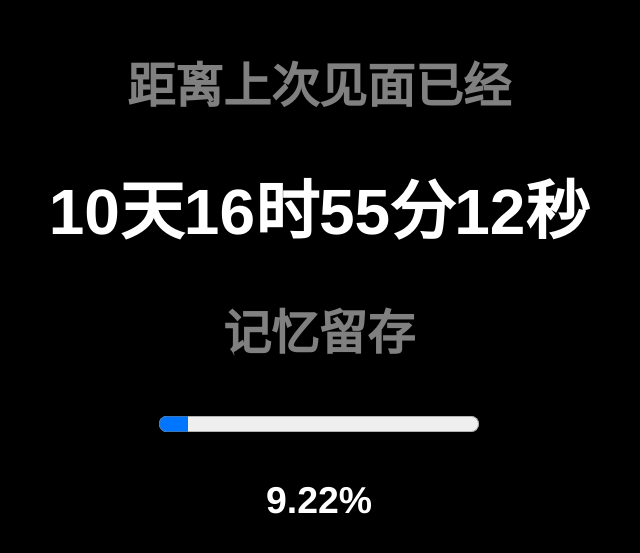
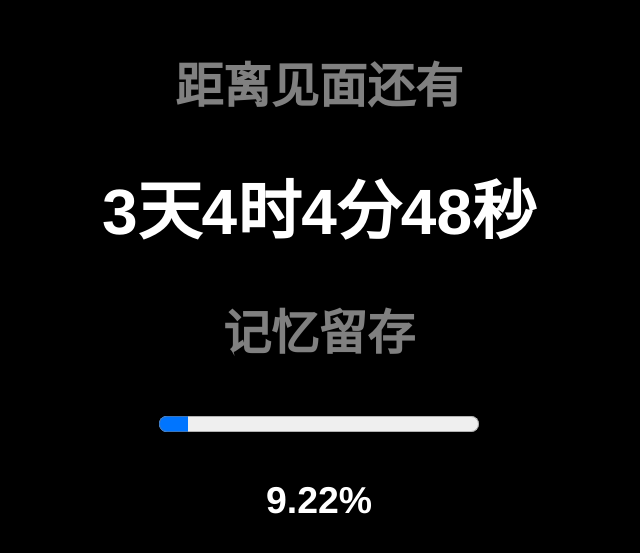
Before and after one commit to zhuangyuzhou/countdown-web, a plain HTML site: page index.html in a window 1280 px wide. Shown: the part 137-690 px from the top of the page, without its empty margins (321-961 px from the left). Drawn offline with Linux system fonts and the light colour scheme.

Commit message:
add countdown

```diff
--- a/index.html
+++ b/index.html
@@ -7,7 +7,7 @@
 <body onload="showTime()">
   <div class="wrapper">
     <div id="items">
-      <h2>距离上次见面已经</h2>
+      <h2>距离见面还有</h2>
       <h1 id='clock'></h1>
       <h2>记忆留存</h2>
       <center><progress id="progress" value="100" max="100"></progress></center>
--- a/script.js
+++ b/script.js
@@ -3,6 +3,7 @@ document.body.style.overflow='hidden';
 document.addEventListener("touchmove",mo,false); // Disable scrolling
 
 var start_time = (new Date("06/29/2021 21:00:00")).getTime();
+var end_time = (new Date("07/13/2021 18:00:00")).getTime();
 var clockElement = document.getElementById("clock");
 var memoryElement = document.getElementById("memory");
 var progressElement = document.getElementById("progress");
@@ -22,15 +23,20 @@ function getMemory(days, left) {
 
 /*This function is called when the page is loaded and registers the necessary callbacks/event handlers*/
 function showTime() {
-  var diff = Math.round(((new Date()).getTime() - start_time) / 1000);
-  var days = Math.floor(diff / (24 * 60 * 60));
-  diff = diff - days * 24 * 60 * 60;
-  var memory = getMemory(days, diff);
-  var hours = Math.floor(diff / 3600);
-  diff = diff - hours * 3600;
-  var mins = Math.floor(diff / 60);
-  var secs = diff - mins * 60;
+  var start_diff = Math.round(((new Date()).getTime() - start_time) / 1000);
+  var end_diff = Math.round((end_time - (new Date()).getTime()) / 1000);
+
+  var days = Math.floor(end_diff / (24 * 60 * 60));
+  end_diff = end_diff - days * 24 * 60 * 60;
+  var hours = Math.floor(end_diff / 3600);
+  end_diff = end_diff - hours * 3600;
+  var mins = Math.floor(end_diff / 60);
+  var secs = end_diff - mins * 60;
   clockElement.innerHTML = days + "天" + hours + "时" + mins + "分" + secs + "秒";
+
+  var days = Math.floor(start_diff / (24 * 60 * 60));
+  start_diff = start_diff - days * 24 * 60 * 60;
+  var memory = getMemory(days, start_diff);
   memoryElement.innerHTML = memory + "%"
   progressElement.value = memory;
 
```
